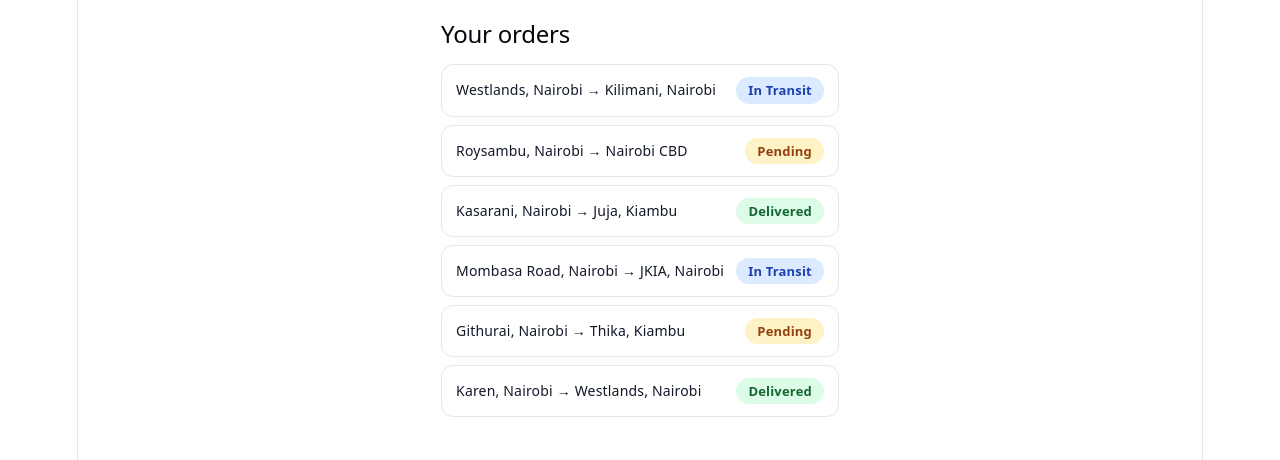
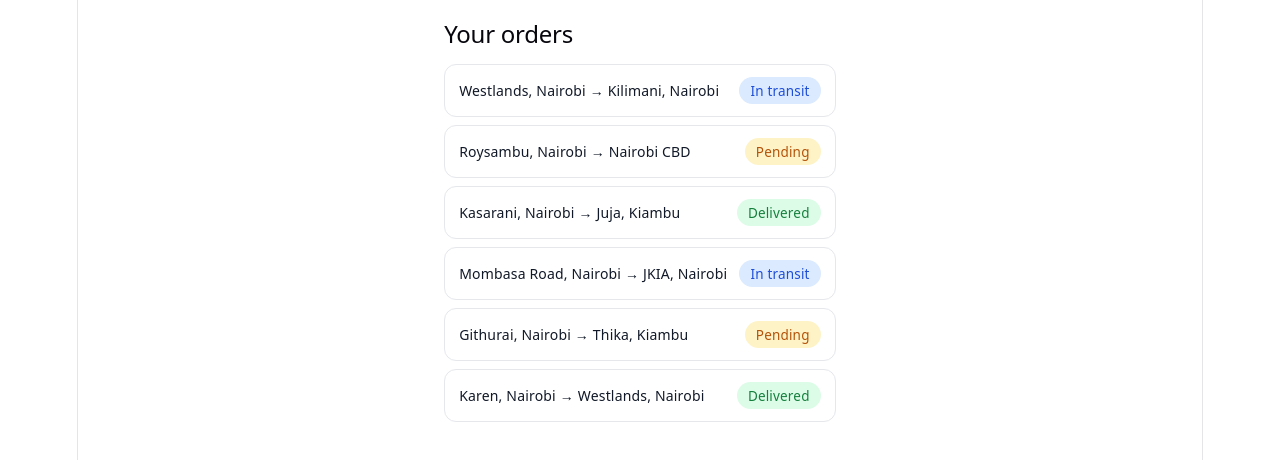
Before and after one commit to Jaden-Afrika/DELIVEROO-FRONTEND, a React (Vite) app: page / in a window 1280 px wide. Shown: the top 460 px of the page. Built offline with nearby package versions, Linux system fonts and the light colour scheme.

Commit message:
style: restyle StatusBadge with Tailwind design tokens

```diff
--- a/src/components/StatusBadge.css
+++ /dev/null
@@ -1,29 +0,0 @@
-.badge {
-  display: inline-block;
-  padding: 4px 12px;
-  border-radius: 999px;
-  font-size: 13px;
-  font-weight: 600;
-  line-height: 1.4;
-  text-transform: capitalize;
-}
-
-.badge--pending {
-  background: #fef3c7;
-  color: #92400e;
-}
-
-.badge--in_transit {
-  background: #dbeafe;
-  color: #1e40af;
-}
-
-.badge--delivered {
-  background: #dcfce7;
-  color: #166534;
-}
-
-.badge--cancelled {
-  background: #f3f4f6;
-  color: #4b5563;
-}
--- a/src/components/StatusBadge.jsx
+++ b/src/components/StatusBadge.jsx
@@ -1,5 +1,3 @@
-import './StatusBadge.css'
-
 const STATUS_LABEL = {
   pending: 'Pending',
   in_transit: 'In transit',
@@ -7,8 +5,21 @@ const STATUS_LABEL = {
   cancelled: 'Cancelled',
 }
 
-// className suffix must match a .badge--{status} rule in StatusBadge.css
+// Tailwind tints per the team guide — status colors, neutral gray for
+// cancelled (not a guide status).
+const STATUS_STYLES = {
+  pending: 'bg-amber-100 text-amber-700',
+  in_transit: 'bg-blue-100 text-blue-700',
+  delivered: 'bg-green-100 text-green-700',
+  cancelled: 'bg-slate-100 text-slate-600',
+}
+
 export default function StatusBadge({ status }) {
   const label = STATUS_LABEL[status] ?? status
-  return <span className={`badge badge--${status}`}>{label}</span>
+  const styles = STATUS_STYLES[status] ?? 'bg-slate-100 text-slate-600'
+  return (
+    <span className={`inline-block rounded-full px-2.5 py-1 text-xs font-medium ${styles}`}>
+      {label}
+    </span>
+  )
 }
```
